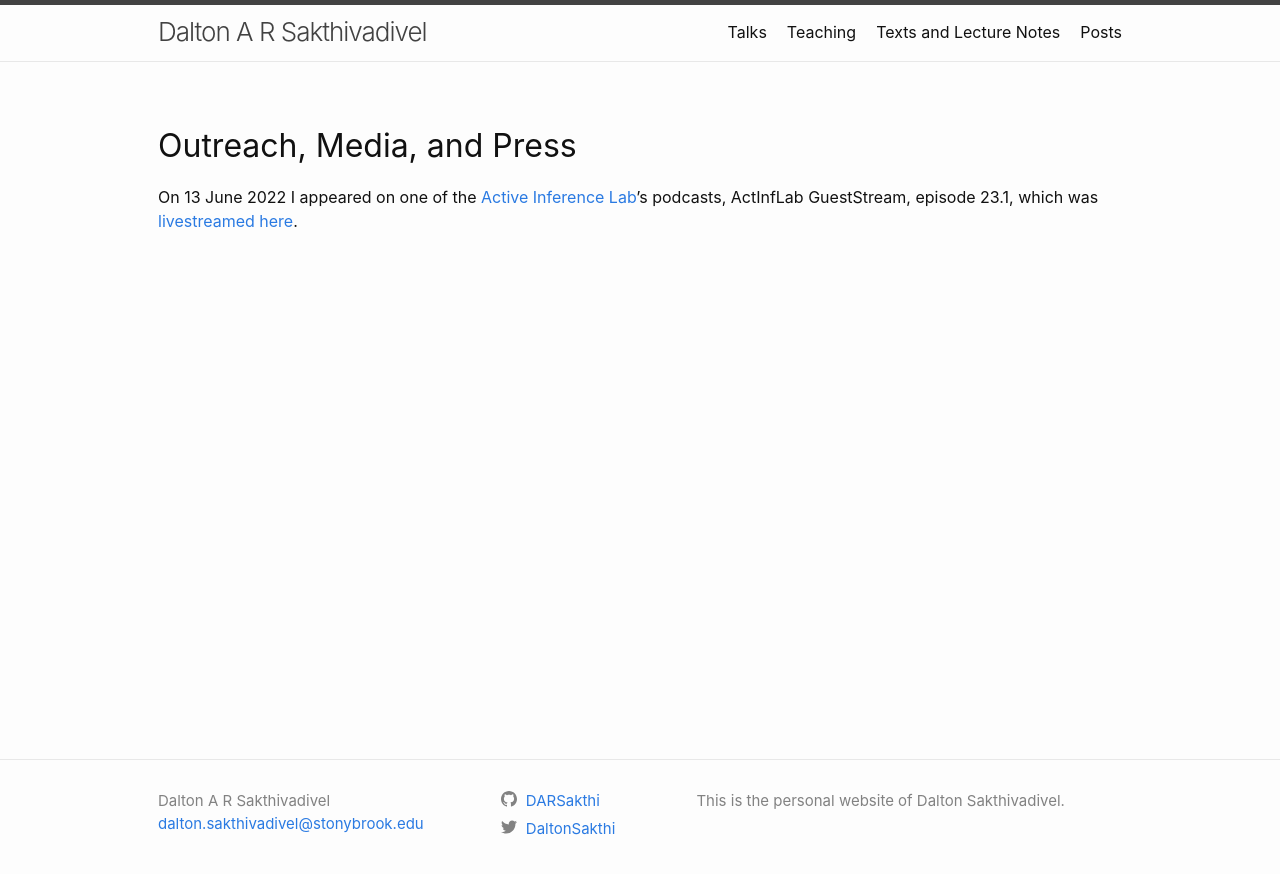
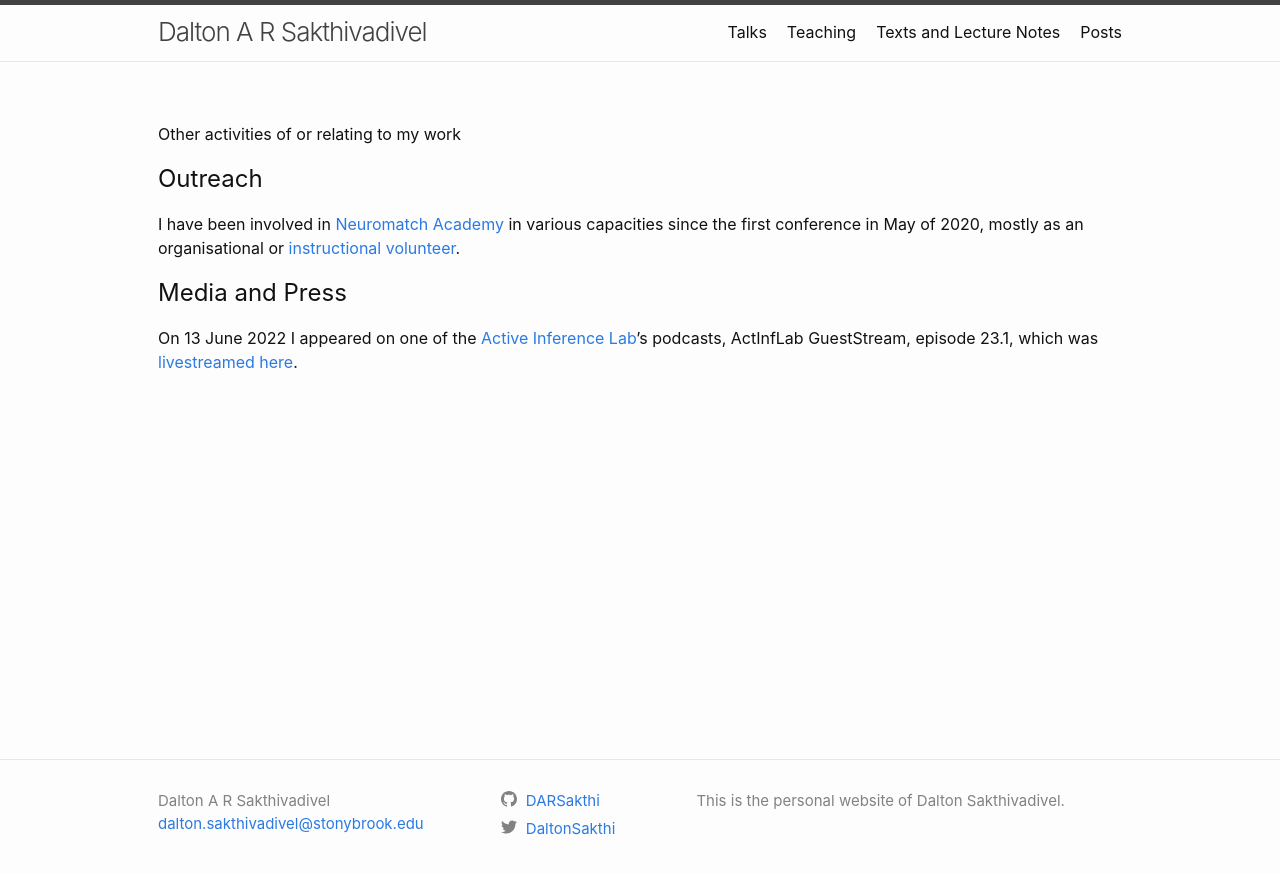
Before and after one commit to DARSakthi/DARSakthi.github.io, a Jekyll site: the page built from media.markdown, in a window 1280 px wide. Shown: the top 874 px of the page. Built offline with Jekyll 4.4.1, drawn with Linux system fonts in a browser that asks for light colours.

Commit message:
Added content

```diff
--- a/media.markdown
+++ b/media.markdown
@@ -3,6 +3,13 @@ layout: page
 permalink: /media/
 ---
 
-## Outreach, Media, and Press
+Other activities of or relating to my work
+
+
+# Outreach
+
+I have been involved in [Neuromatch Academy](https://academy.neuromatch.io) in various capacities since the first conference in May of 2020, mostly as an organisational or [instructional volunteer](https://darsakthi.github.io/teaching/2020-NMA).
+
+# Media and Press
 
 On 13 June 2022 I appeared on one of the [Active Inference Lab](https://www.activeinference.org/home)'s podcasts, ActInfLab GuestStream, episode 23.1, which was [livestreamed here](https://youtu.be/igY9iyowesc).
```
